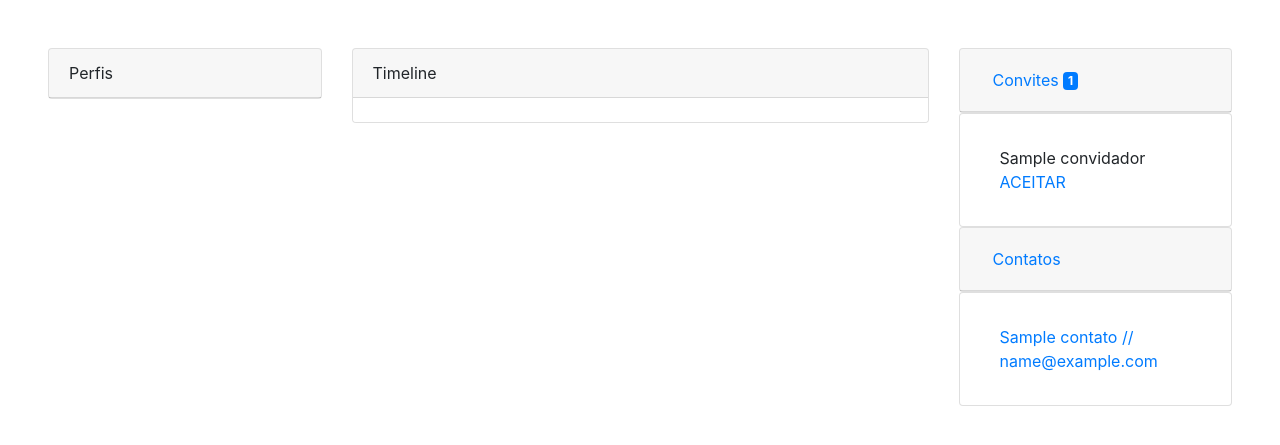
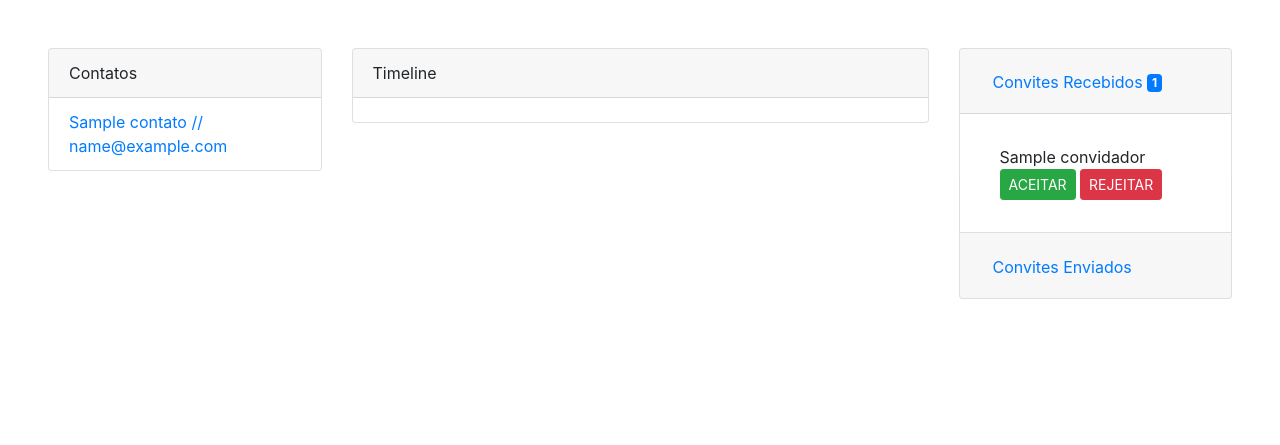
Before and after one commit to GeovaneNarciso/Projeto_Rede_Social, a Django app: template connectedin/perfis/templates/index.html in a window 1280 px wide. Shown: the part 77-522 px from the top of the page. Run offline with Django 3.2, Linux system fonts and the light colour scheme; the template is opened without the code that fills it: most values are stand-ins (such as "Sample title", 1, 10 or a date in 2020); some libraries are stand-ins or nearby versions.

Commit message:
rejeitar solicitacao

```diff
--- a/connectedin/perfis/models.py
+++ b/connectedin/perfis/models.py
@@ -8,6 +8,7 @@ class Perfil(models.Model):
     nome_empresa = models.CharField(max_length=255, null=False)
     contatos = models.ManyToManyField('self')
     usuario = models.OneToOneField(User, related_name='perfil', on_delete=models.CASCADE)
+    foto = models.ImageField(upload_to='images/foto_perfil', max_length=None, null=True)
 
     def __str__(self):
         return self.nome
@@ -25,6 +26,9 @@ class Convite(models.Model):
     convidador = models.ForeignKey(Perfil, related_name='convites_feitos', on_delete=models.CASCADE)
     convidado = models.ForeignKey(Perfil, related_name='convites_recebidos', on_delete=models.CASCADE)
 
+    class Meta:
+        unique_together = ('convidador', 'convidado')
+
     def aceitar(self):
         # self.convidado.contatos.add(self.convidador)
         self.convidador.contatos.add(self.convidado)
--- a/connectedin/perfis/templates/index.html
+++ b/connectedin/perfis/templates/index.html
@@ -1,25 +1,32 @@
 {% extends  "base.html" %}
 
 {% block left %}
-<div class="card">
+<!-- CONTATOS -->
+<nav class="card">
     <div class="card-header">
-        Perfis
+        Contatos
     </div>
     <ul class="list-group list-group-flush">
-        {% if perfis %}
-            {% for perfil in perfis %}
-                {% if perfil.id != perfil_logado.id %}
-                    <li class="list-group-item"><a href="{% url 'exibir' perfil.id %}">{{ perfil.nome }}</a>/ {{ perfil.email }}</li>
-                {% endif %}
+        {% with total_contatos=perfil_logado.contatos.count %}
+        {% if total_contatos %}
+        {% for contato in perfil_logado.contatos.all %}
+            <li class="list-group-item">
+                <a href="{% url 'exibir' contato.id%}">{{ contato.nome }} // {{ contato.email }}</a>
+            </li>
         {% endfor %}
         {% else %}
-            <li class="list-group-item">Nenhum perfil encontrado.</li>
+            <li class="list-group-item">
+                Você não possui enhum contato no momento
+            </li>
         {% endif %}
+        {% endwith %}
     </ul>
-</div>
+</nav>
 {% endblock %}
 
+
 {% block center %}
+<!-- TIMELINE -->
 <div class="card">
     <div class="card-header">
         Timeline
@@ -42,23 +49,22 @@
 {% endblock %}
 
 {% block right %}
-<div id="accordion">
+<!-- CONVITES -->
+<aside class="accordion" id="convites">
     <div class="card">
-        <div class="card-header" id="convites">
-            <h5 class="mb-0">
-                <button class="btn btn-link" data-toggle="collapse" data-target="#collapseConvite" aria-expanded="false" aria-controls="collapseConvite">
-                    Convites
-                    {% with total_contatos=perfil_logado.contatos.count %}
-                    {% if total_contatos %}
-                        <span class="badge badge-primary">{{ total_contatos }}</span>
+        <div class="card-header" id="convites-recebidos">
+            <h2 class="mb-0">
+                <button class="btn btn-link" type="button" data-toggle="collapse" data-target="#collapseConvitesRecebidos" aria-expanded="true" aria-controls="collapseConvitesRecebidos">
+                    Convites Recebidos
+                    {% with total_recebidos=perfil_logado.convites_recebidos.count %}
+                    {% if total_recebidos %}
+                        <span class="badge badge-primary">{{ total_recebidos }}</span>
                     {% endif %}
                     {% endwith %}
                 </button>
-            </h5>
+            </h2>
         </div>
-    </div>
-    <div class="card">
-        <div id="collapseConvite" class="collapse show" aria-labelledby="convites" data-parent="#accordion">
+        <div id="collapseConvitesRecebidos" class="collapse show" aria-labelledby="convites-recebidos" data-parent="#convites">
             <div class="card-body">
                 <ul class="list-group list-group-flush">
                     {% with total_convites=perfil_logado.convites_recebidos.count %}
@@ -67,9 +73,11 @@
                     {% else %}
                         {% for convite in perfil_logado.convites_recebidos.all %}
                             <li class="list-group-item">
-                                {{ convite.convidador.nome }}
+                                {{ convite.convidador.nome }}<br>
                                 <a href="{% url 'aceitar' convite.id %}"
-                                class="pull-right">ACEITAR</a>
+                                   class="pull-right btn btn-success btn-sm">ACEITAR</a>
+                                <a href="{% url 'rejeitar' convite.id %}"
+                                   class="pull-right btn btn-danger btn-sm">REJEITAR</a>
                             </li>
                         {% endfor %}
                     {% endif %}
@@ -80,33 +88,30 @@
     </div>
 
     <div class="card">
-        <div class="card-header" id="contatos">
-            <h5 class="mb-0">
-                <button class="btn btn-link" data-toggle="collapse" data-target="#collapseContatos" aria-expanded="false" aria-controls="collapseContatos">
-                    Contatos
+        <div class="card-header" id="convites-envidados">
+            <h2 class="mb-0">
+                <button class="btn btn-link collapsed" type="button" data-toggle="collapse" data-target="#collapseConvitesEnviados" aria-expanded="false" aria-controls="collapseConvitesEnviados">
+                    Convites Enviados
                 </button>
-            </h5>
+            </h2>
         </div>
-    </div>
-
-    <div class="card">
-        <div id="collapseContatos" class="collapse show" aria-labelledby="contatos" data-parent="#accordion">
+        <div id="collapseConvitesEnviados" class="collapse" aria-labelledby="convites-enviados" data-parent="#convites">
             <div class="card-body">
                 <ul class="list-group list-group-flush">
-                    {% with total_contatos=perfil_logado.contatos.count %}
+                    {% with total_contatos=perfil_logado.convites_feitos.count %}
                     {% if total_contatos %}
-                        {% for contato in perfil_logado.contatos.all %}
+                    {% for contato in perfil_logado.convites_feitos.all %}
                     <li class="list-group-item">
-                                <a href="{% url 'exibir' contato.id%}">{{ contato.nome }} // {{contato.email}}</a>
+                        <a href="{% url 'exibir' contato.id%}" >{{ contato.convidado.nome }} // {{contato.convidado.email}}</a>
                     </li>
                     {% endfor %}
                     {% else %}
-                        <li class="list-group-item">Você não possui contatos no momento.</li>
+                        <li class="list-group-item">Nenhum convite enviado no momento.</li>
                     {% endif %}
                     {% endwith %}
                 </ul>
             </div>
         </div>
     </div>
-</div>
+</aside>
 {% endblock %}
```
Also changed, not shown: connectedin/connectedin/urls.py (+4 -3 lines), connectedin/perfis/views.py (+7 -0 lines). Lines whose indentation alone changed are shown as unchanged.
